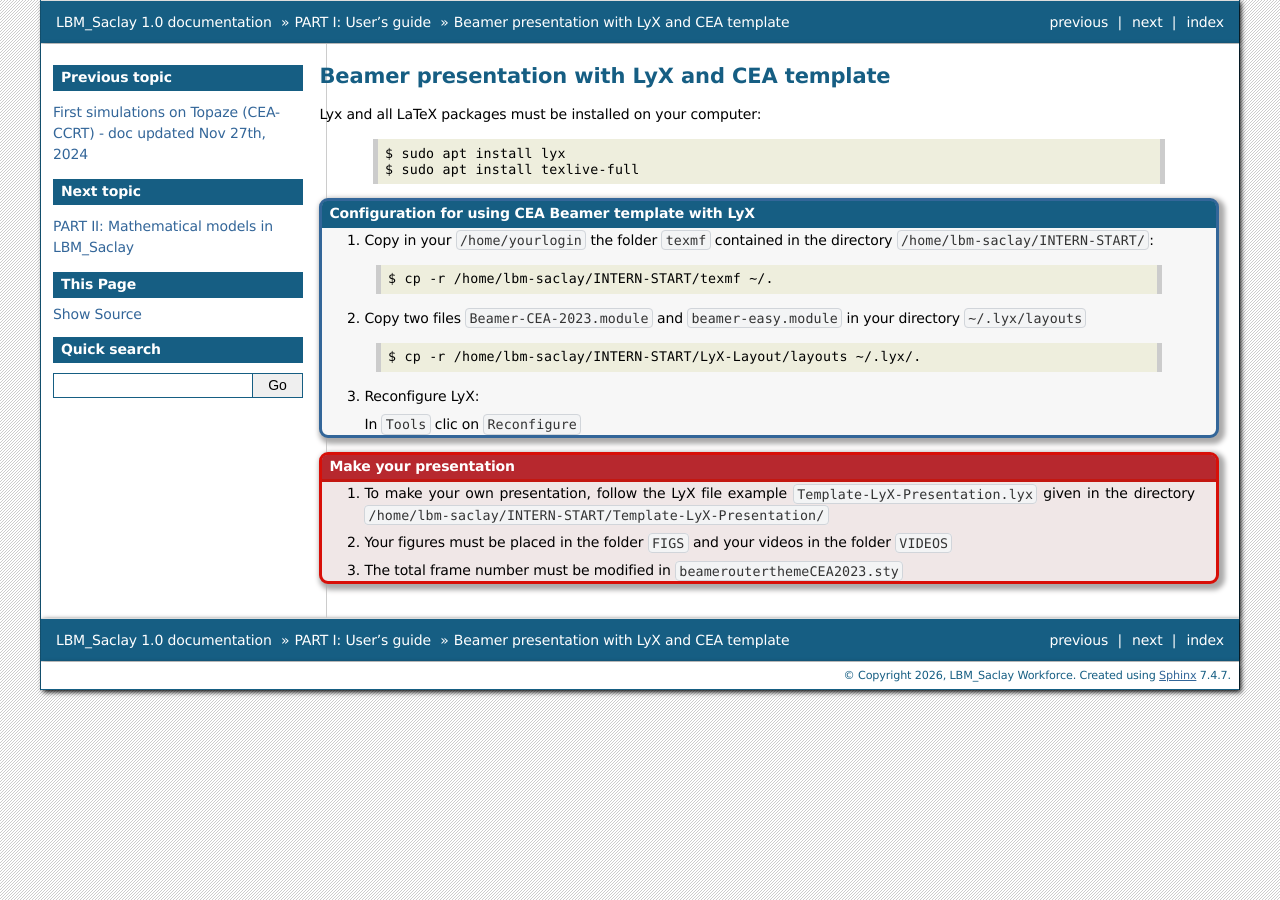
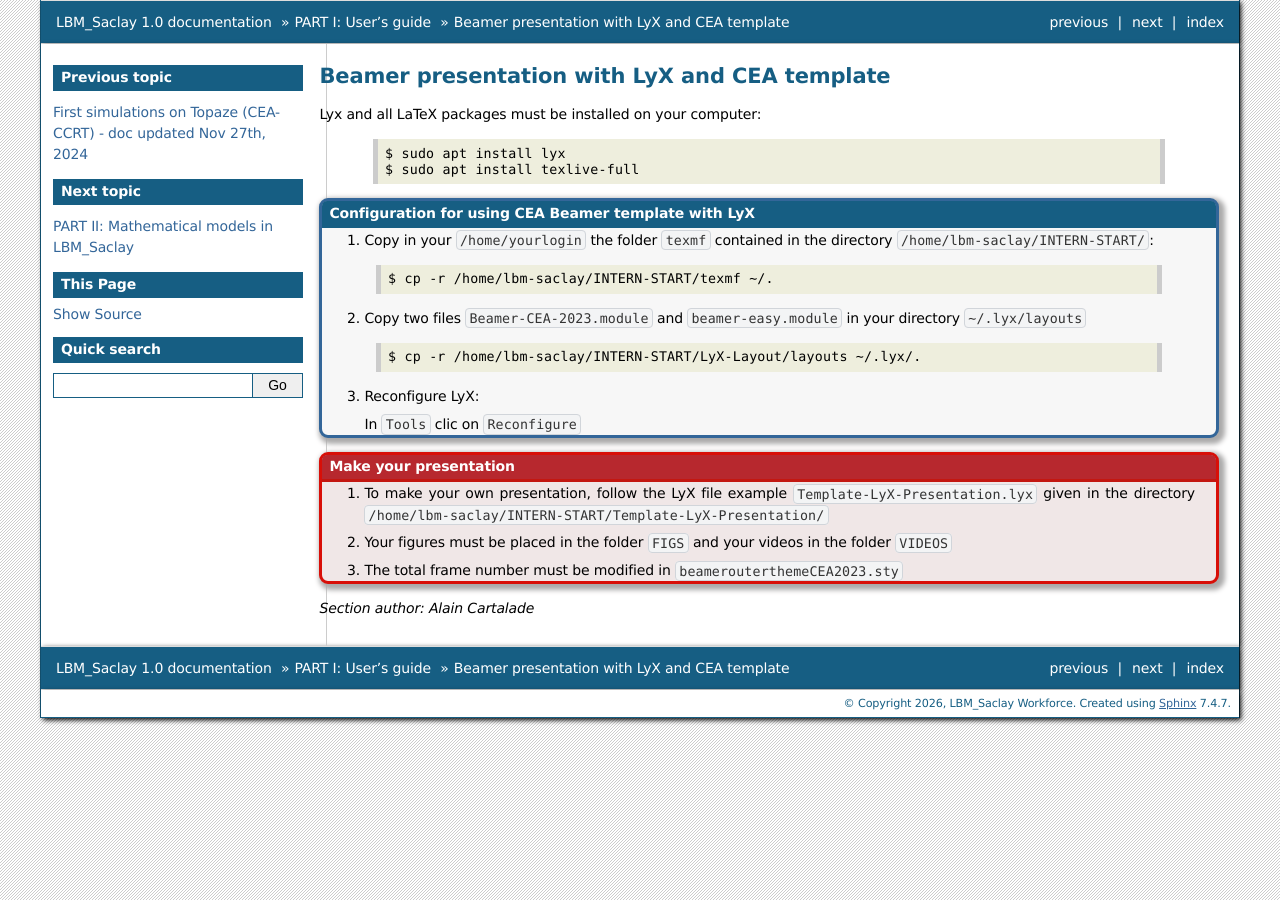
Before and after one commit to cea-lbm-saclay/LBM_Saclay_Documentation, a Sphinx documentation site: the page built from doc/src_doc/01_USER_GUIDE/PRESENTATION_BEAMER-LYX/Beamer-with-Lyx-CEA-Template.rst, in a window 1280 px wide. Built offline with Sphinx 7.4.7, drawn with Linux system fonts in a browser that asks for light colours.

Commit message:
Modif template LyX

```diff
--- a/doc/src_doc/01_USER_GUIDE/PRESENTATION_BEAMER-LYX/Beamer-with-Lyx-CEA-Template.rst
+++ b/doc/src_doc/01_USER_GUIDE/PRESENTATION_BEAMER-LYX/Beamer-with-Lyx-CEA-Template.rst
@@ -35,3 +35,5 @@ Lyx and all LaTeX packages must be installed on your computer:
    2. Your figures must be placed in the folder ``FIGS`` and your videos in the folder ``VIDEOS``
 
    3. The total frame number must be modified in ``beamerouterthemeCEA2023.sty``
+
+.. sectionauthor:: Alain Cartalade
```
